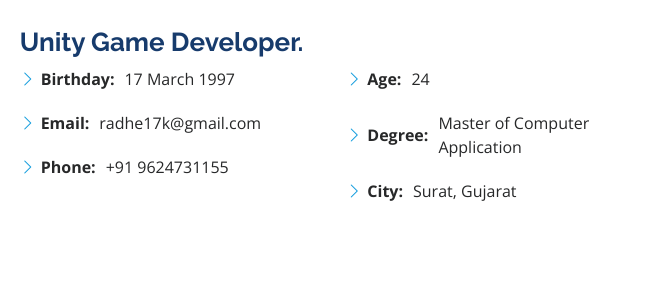
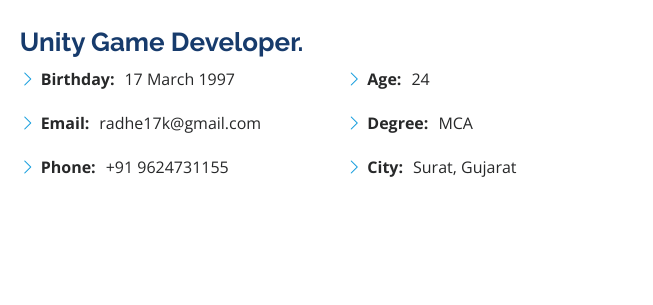
Before and after one commit to radhe17/kishandudhat, a plain HTML site: page index.html in a window 1280 px wide. Shown: the part 1013-1318 px from the top of the page, 619-1272 px from the left. Drawn offline with nearby package versions, Linux system fonts and the light colour scheme.

Commit message:
chnage bio

```diff
--- a/index.html
+++ b/index.html
@@ -105,7 +105,7 @@
               <div class="col-lg-6">
                 <ul>
                   <li><i class="bi bi-chevron-right"></i> <strong>Age:</strong> <span>24</span></li>
-                  <li><i class="bi bi-chevron-right"></i> <strong>Degree:</strong> <span>Master of Computer Application</span></li>
+                  <li><i class="bi bi-chevron-right"></i> <strong>Degree:</strong> <span>MCA</span></li>
                   <li><i class="bi bi-chevron-right"></i> <strong>City:</strong> <span>Surat, Gujarat</span></li>
 
                 </ul>
```
